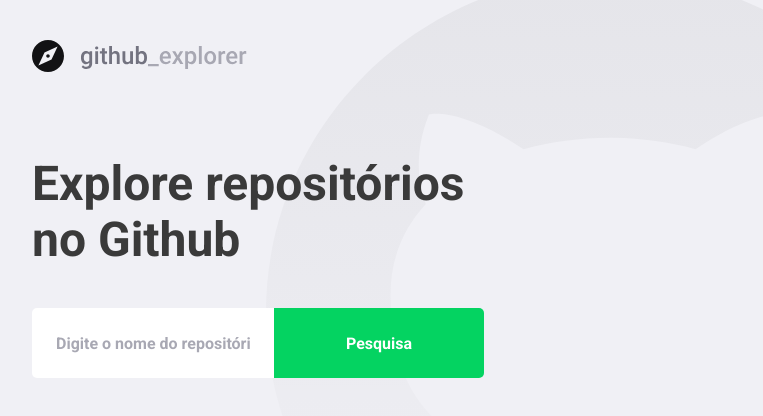
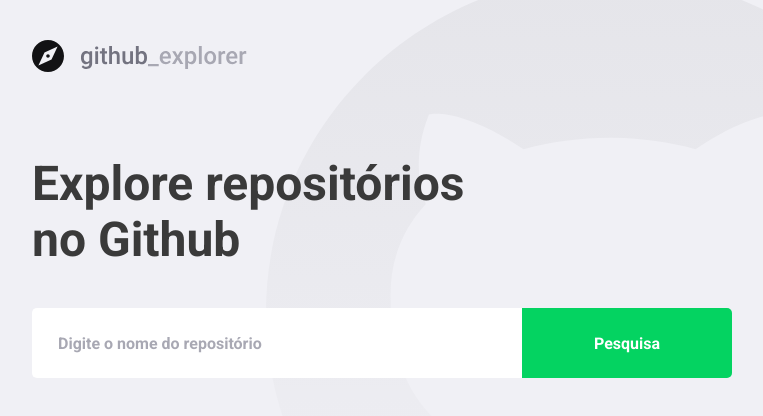
Before and after one commit to rafitinha/first-app-react, a React (Create React App) app: page / in a window 1280 px wide. Shown: the top 416 px of the page, without its empty margins (148-911 px from the left). Built offline with nearby package versions, Linux system fonts and the light colour scheme.

Commit message:
feat(dashboard): :art: add error manage and error message on screen

```diff
--- a/src/pages/Dashboard/index.tsx
+++ b/src/pages/Dashboard/index.tsx
@@ -7,8 +7,11 @@
 
 import logoImg from '../../assets/logo.svg';
 
-import { Title, Form, Repositories } from './styles';
+import { Title, Form, Repositories, Error } from './styles';
 import Repository from '../Repository';
+
+// truthy, falsy
+// Boolean(?)
 
 interface Repository {
     full_name: string;
@@ -21,6 +24,7 @@
 
 export const Dashboard: React.FC = () => {
     const [newRepo, setNewRepo] = useState('');
+    const [inputError, setInputError] = useState('');
     const [repositories, setRepositories] = useState<Repository[]>([]);
 
     async function handleAddRepository(
@@ -28,30 +32,39 @@
     ): Promise<void> {
         event.preventDefault();
 
+        if (!newRepo) {
+            setInputError('Digite o autor/nome do repositório');
+            return;
+        }
+
+        try {
             const response = await api.get<Repository>(`repos/${newRepo}`);
 
             const repository = response.data;
 
-        console.log(repository);
+            // console.log(repository);
 
             setRepositories([...repositories, repository]);
             setNewRepo('');
+            setInputError('');
+        } catch (error) {
+            setInputError('Erro na busca por esse repositório');
+        }
     }
 
     return (
         <>
             <img src={logoImg} alt="Github Explorer" />
             <Title>Explore repositórios no Github</Title>
-            <Form>
-                <form onSubmit={handleAddRepository}>
+            <Form onSubmit={handleAddRepository} hasError={!!inputError}>
                 <input
                     value={newRepo}
                     onChange={e => setNewRepo(e.target.value)}
                     placeholder="Digite o nome do repositório"
                 />
                 <button type="submit">Pesquisa</button>
-                </form>
             </Form>
+            {inputError && <Error>{inputError}</Error>}
             <Repositories>
                 {repositories.map(repository => (
                     <a key={repository.full_name} href="teste">
--- a/src/pages/Dashboard/styles.ts
+++ b/src/pages/Dashboard/styles.ts
@@ -1,8 +1,12 @@
-import styled from 'styled-components';
+import styled, { css } from 'styled-components';
 import { shade } from 'polished';
 
 // Template literals
 // SASS, LESS, Lemonade
+
+interface FormProps {
+    hasError: boolean;
+}
 
 export const Title = styled.h1`
     font-size: 48px;
@@ -12,7 +16,7 @@
     margin-top: 80px;
 `;
 
-export const Form = styled.h1`
+export const Form = styled.form<FormProps>`
     margin-top: 40px;
     max-width: 700px;
     display: flex;
@@ -24,6 +28,15 @@
         border: 0;
         border-radius: 5px 0 0 5px;
         color: #3a3a3a;
+        border: 2px solid #fff;
+        border-right: 0px;
+
+        ${props =>
+            props.hasError &&
+            css`
+                border-color: #c53030;
+            `}
+
         &::placeholder {
             color: #a8a8b3;
         }
@@ -96,3 +109,9 @@
         }
     }
 `;
+
+export const Error = styled.span`
+    display: block;
+    color: #c53030;
+    margin-top: 30px;
+`;
```
Lines whose indentation alone changed are shown as unchanged.
